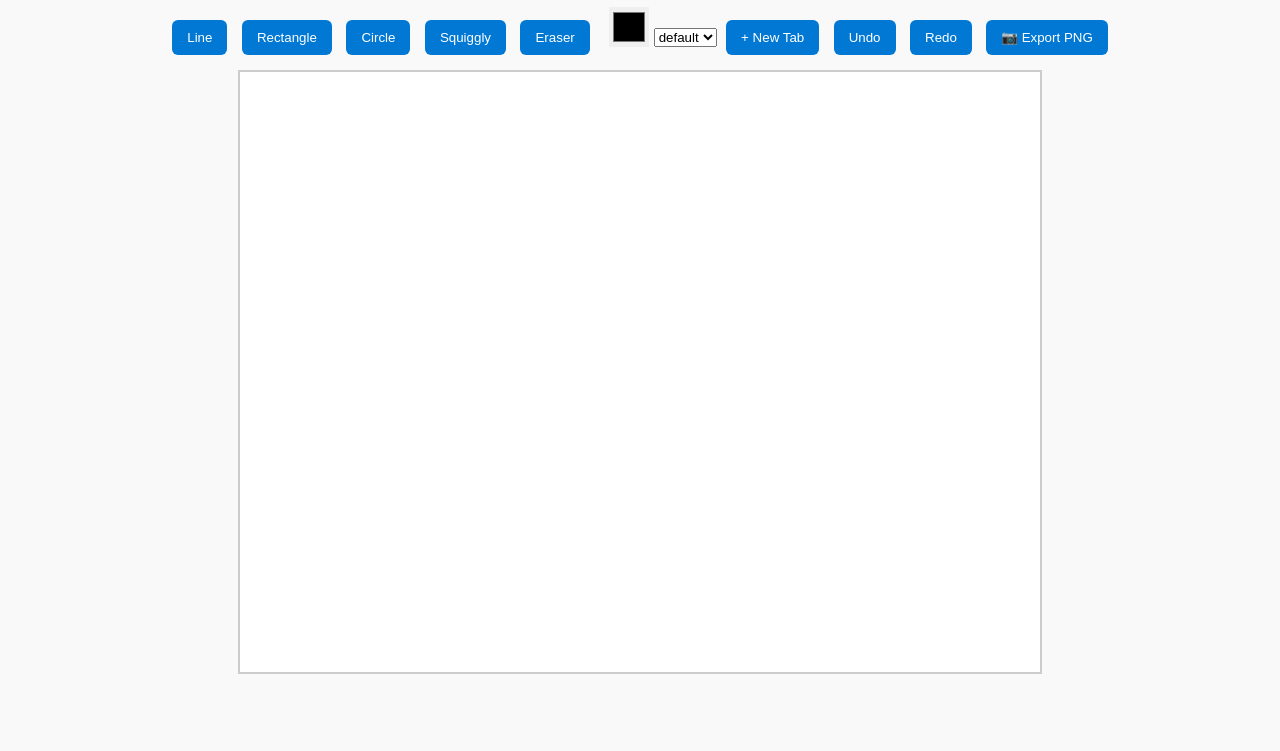
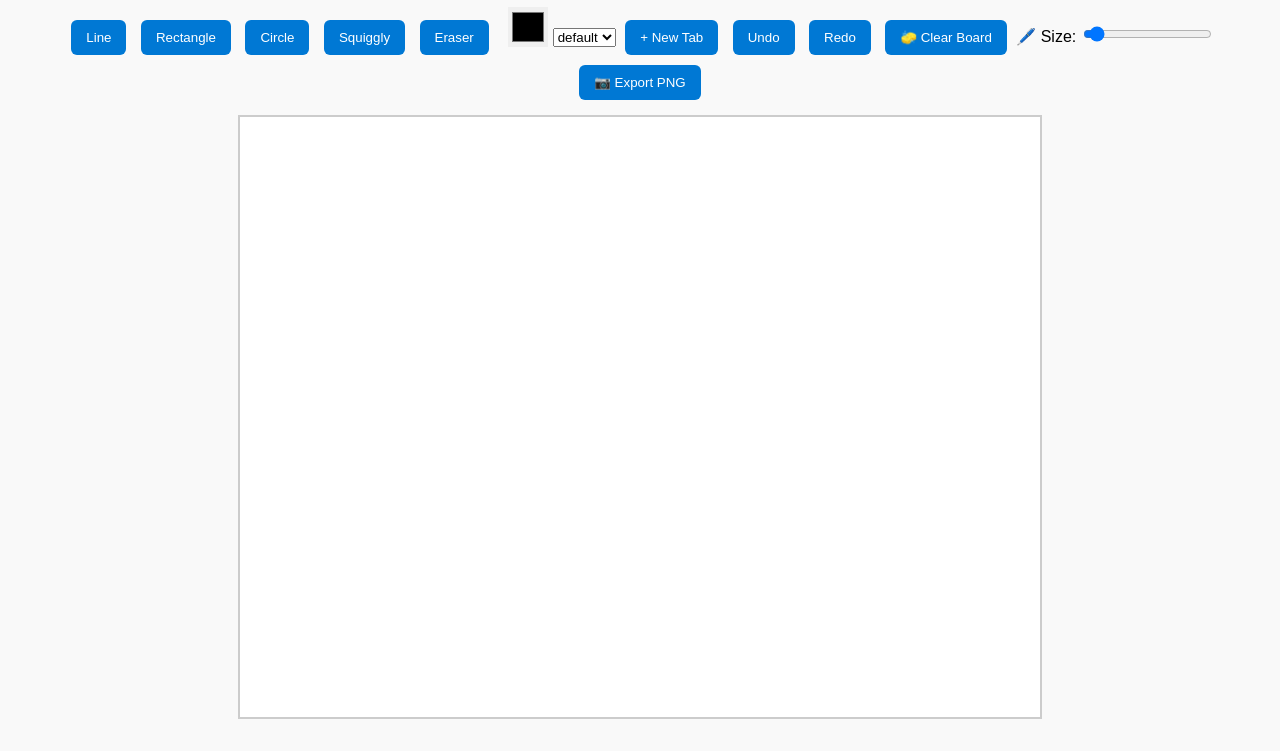
Before and after one commit to rowangs/cad-frontend, a plain HTML site: page docs/index.html in a window 1280 px wide. Shown: the part 102-853 px from the top of the page. Before the commit the page ends 808 px from the top, so only its background shows below. Drawn offline with Linux system fonts and the light colour scheme; no server answers.

Commit message:
add and subtract

```diff
--- a/docs/index.html
+++ b/docs/index.html
@@ -18,6 +18,11 @@
     <button id="new-tab">+ New Tab</button>
     <button id="undo-btn">Undo</button>
     <button id="redo-btn">Redo</button>
+    <button id="clear-board">🧽 Clear Board</button>
+
+      <label for="stroke-size">🖊️ Size:</label>
+      <input type="range" id="stroke-size" min="1" max="20" value="2" />
+
   <button id="export-png">📷 Export PNG</button>
 
 </div>
```
Lines whose indentation alone changed are shown as unchanged.
